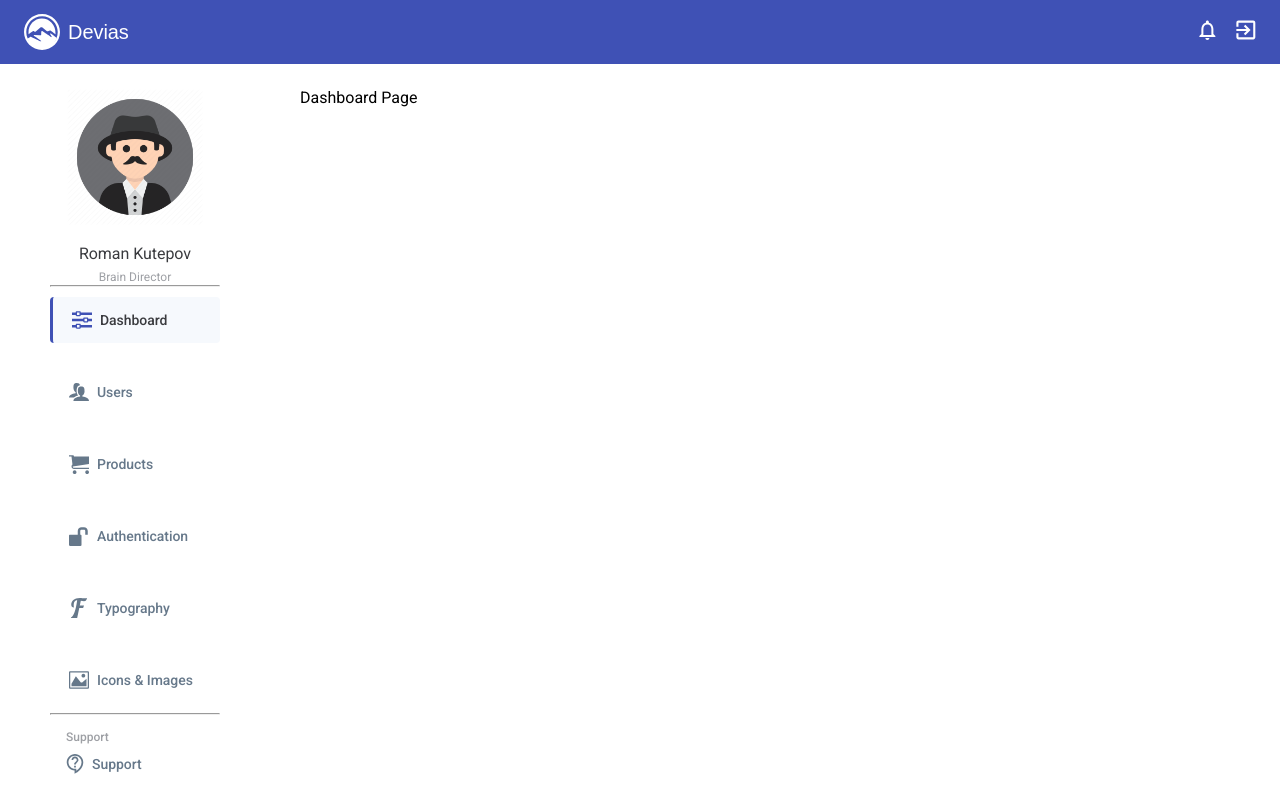
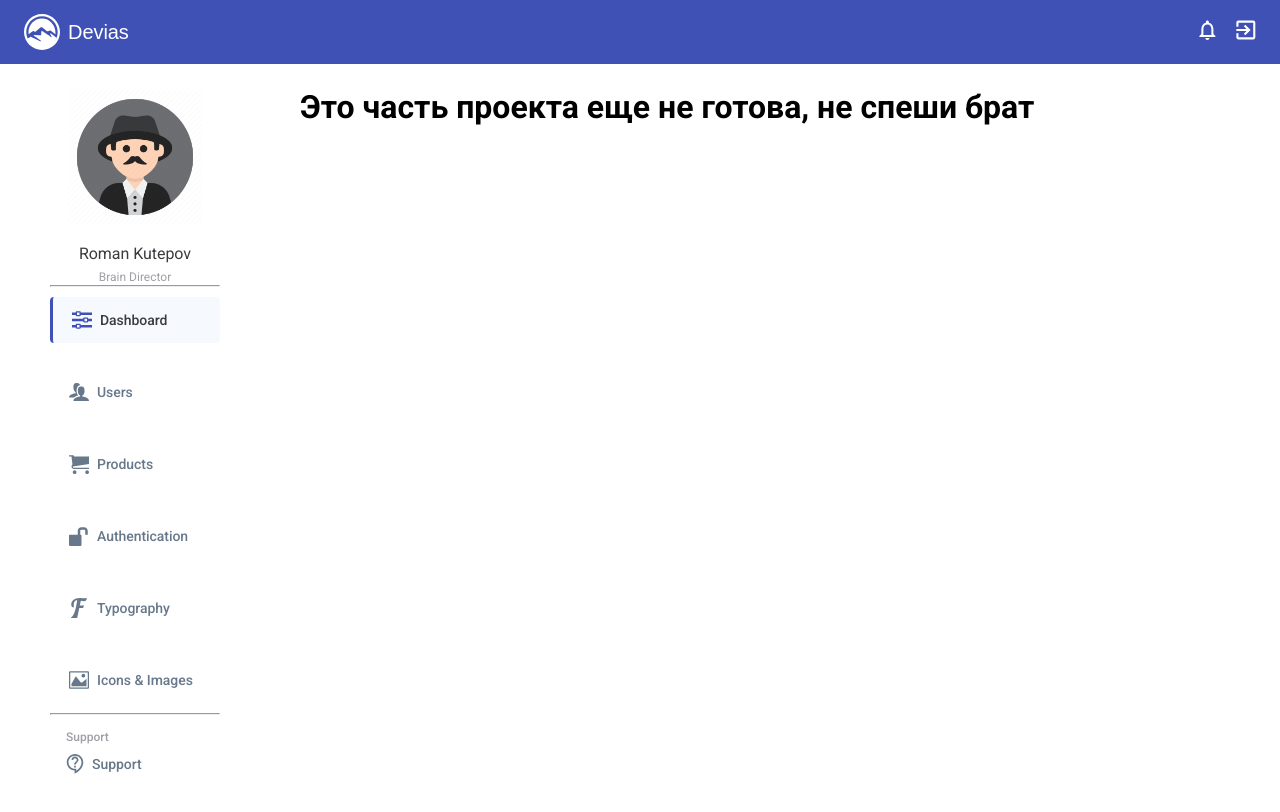
Before and after one commit to Aydayll/atabek, a React (Create React App) app: page / in a window 1280 px wide. Shown: the top 812 px of the page. Built offline with nearby package versions, Linux system fonts and the light colour scheme.

Commit message:
add some items for nav and app

```diff
--- a/src/App.js
+++ b/src/App.js
@@ -11,7 +11,10 @@ function App() {
     <div className="App">
       <Header />
       <Sidebar />
-      <Route exact path='/' component={Dashboard}/>
+      <Route exact path='/' render={() => {
+        return <h1 className="section__container">Это часть проекта еще не готова, не спеши брат</h1>
+      }} />
+      <Route path='/dashboard' component={Dashboard}/>
       <Route path='/users' component={Manage}/>
       <Route path='/products' component={Products}/>
     </div>
--- a/src/components/sidebar/nav.jsx
+++ b/src/components/sidebar/nav.jsx
@@ -15,8 +15,14 @@ const Nav = () => {
         {navItems.map((item, index) => {
           return (
             <li
-              onClick={() => handleClick(index)}
-              className={`sidebar__item ${itemActive === index ? 'is-active' : ''}`}>
+              key={item + index}
+                onClick={() => {
+                handleClick(index);
+
+              }}
+              className={`sidebar__item ${
+                window.location.href.includes(item.link) ? 'is-active' : ''
+              }`}>
               <Link className='sidebar__link' to={item.link}>
                 {item.icon}
                 <span>{item.text}</span>
```
Also changed, not shown: 1 other file (tests, documents, lock files or other folders).
